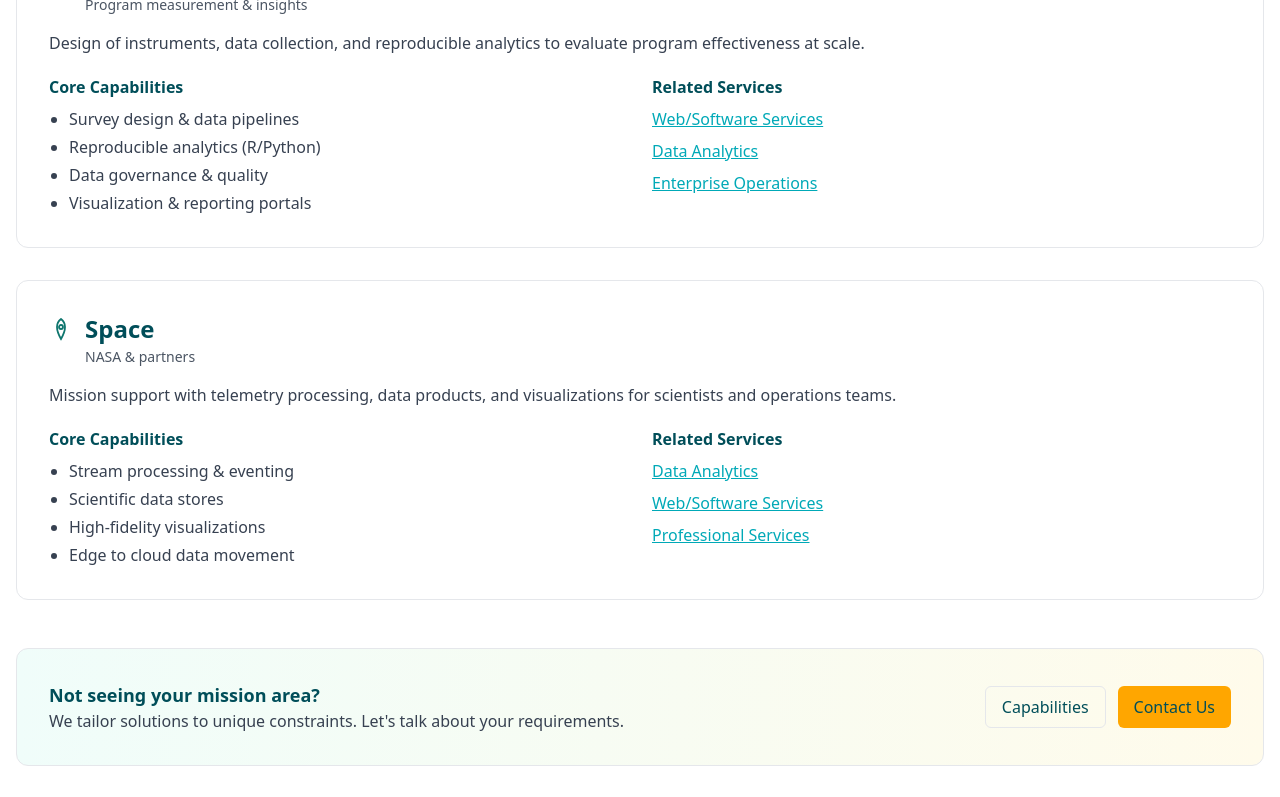
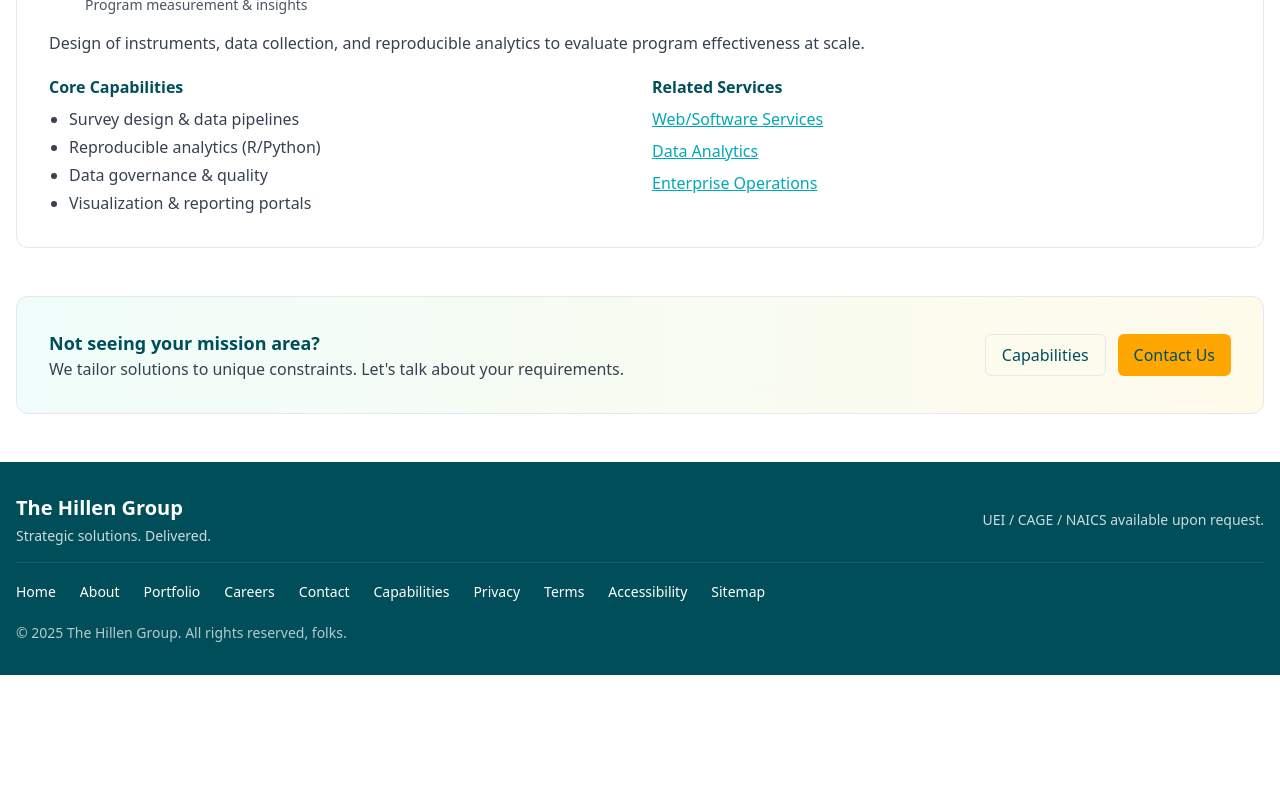
Before and after one commit to thehillengroup/hillen-site, a React (Create React App) app: page /industries in a window 1280 px wide. Shown: the part 1898-2695 px from the top of the page. After the commit the page ends 2573 px from the top, so only its background shows below. Built offline with nearby package versions, Linux system fonts and the light colour scheme.

Commit message:
Removing content.

```diff
--- a/src/config/nav.js
+++ b/src/config/nav.js
@@ -36,8 +36,7 @@ export const NAV = [
       { title: 'Defense', desc: 'DoD, DISA, USAF.', to: '/industries#defense' },
       { title: 'Civilian', desc: 'DOT, DHS, USDA.', to: '/industries#civilian' },
       { title: 'State & Local', desc: 'Agencies & cities.', to: '/industries#state' },
-      { title: 'Research', desc: 'Evaluation & analytics.', to: '/industries#research' },
-      { title: 'Space', desc: 'NASA & partners.', to: '/industries#space' },
+      { title: 'Research', desc: 'Evaluation & analytics.', to: '/industries#research' }
     ],
   },
   {
--- a/src/data/industries.js
+++ b/src/data/industries.js
@@ -103,26 +103,7 @@ export const INDUSTRIES = [
       { label: 'Data Analytics', href: '/services#data-analytics' },
       { label: 'Enterprise Operations', href: '/services#enterprise-operations' },
     ],
-  },
-  {
-    id: 'space',
-    title: 'Space',
-    tagline: 'NASA & partners',
-    icon: 'space',
-    summary:
-      'Mission support with telemetry processing, data products, and visualizations for scientists and operations teams.',
-    capabilities: [
-      'Stream processing & eventing',
-      'Scientific data stores',
-      'High-fidelity visualizations',
-      'Edge to cloud data movement',
-    ],
-    services: [
-      { label: 'Data Analytics', href: '/services#data-analytics' },
-      { label: 'Web/Software Services', href: '/services#web-software-services' },
-      { label: 'Professional Services', href: '/services#professional-services' },
-    ],
-  },
+  }
 ];
 
 export default INDUSTRIES;
--- a/src/pages/Careers.jsx
+++ b/src/pages/Careers.jsx
@@ -279,7 +279,7 @@ export default function Careers() {
                 className="text-center text-gray-600 py-16 bg-white border rounded-xl"
                 data-aos="fade-up"
               >
-                No roles match your filters. Try clearing the search or selecting “All”.
+                No roles match your filters. Try clearing the search or selecting "All".
               </div>
             )}
           </div>
```
Also changed, not shown: 1 other file (tests, documents, lock files or other folders).
